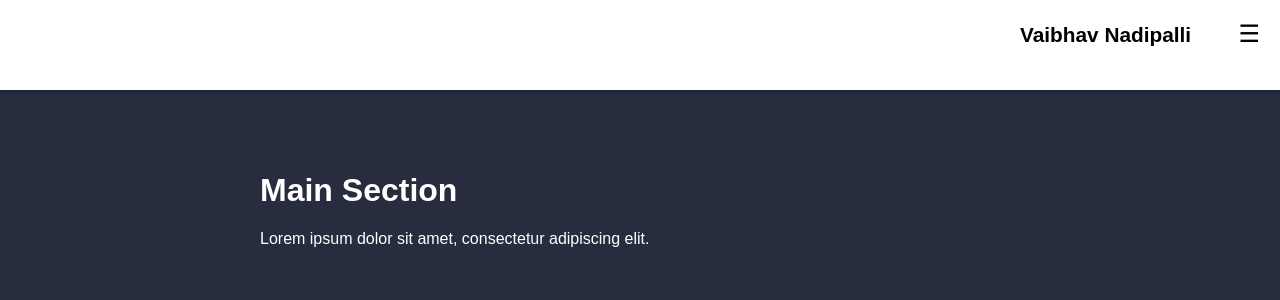
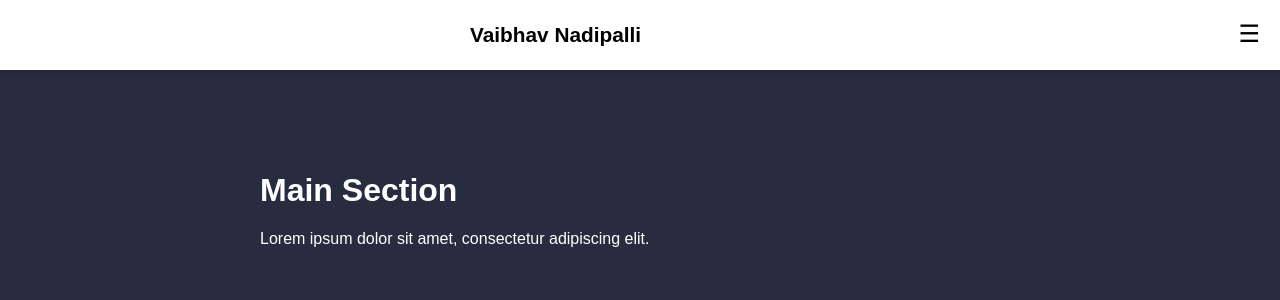
Before and after one commit to Vaibhav-Nadipalli/vaibhav-nadipalli.github.io, a Jekyll site: the page built from index.markdown, in a window 1280 px wide. Shown: the top 300 px of the page. Built offline with Jekyll 4.4.1, drawn with Linux system fonts in a browser that asks for light colours.

Commit message:
Update styles.css

```diff
--- a/assets/css/styles.css
+++ b/assets/css/styles.css
@@ -25,7 +25,7 @@ header {
     z-index: 1000;
     padding: 15px 0; /* Vertical padding decreased by 15 pixels */
     box-shadow: 0 2px 5px rgba(0,0,0,0.2);
-    height: 90px; /* Decreased height by 15 pixels */
+    height: 70px; /* Decreased height by 15 pixels */
 }
 
 .nav-container {
@@ -40,7 +40,7 @@ header {
     color: #000; /* Black color */
     margin: 0; /* Reset margin */
     padding: 0; /* Reset padding */
-    margin-left: 1000px; /* Increased margin for space from left edge */
+    margin-left: 450px; /* Increased margin for space from left edge */
 }
 
 .nav-toggle {
```
